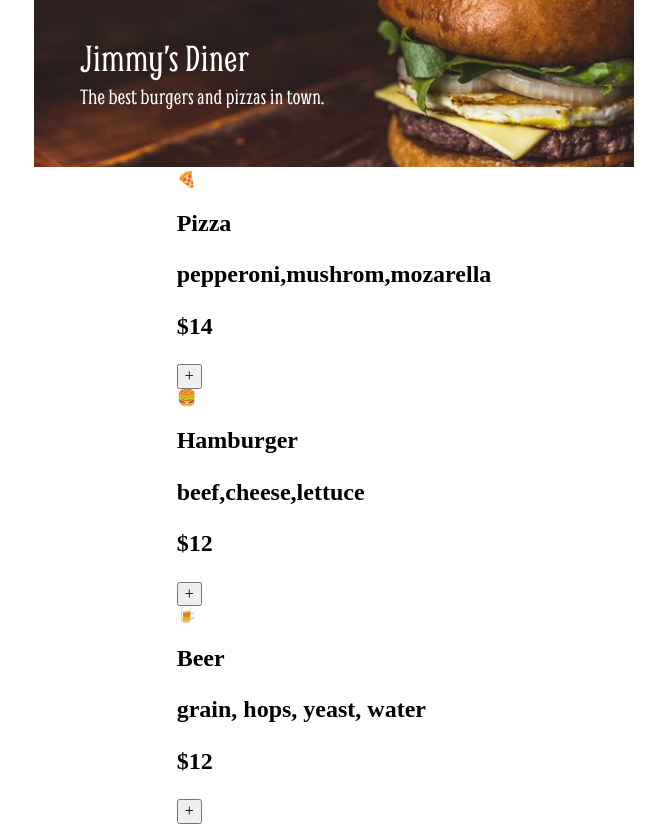
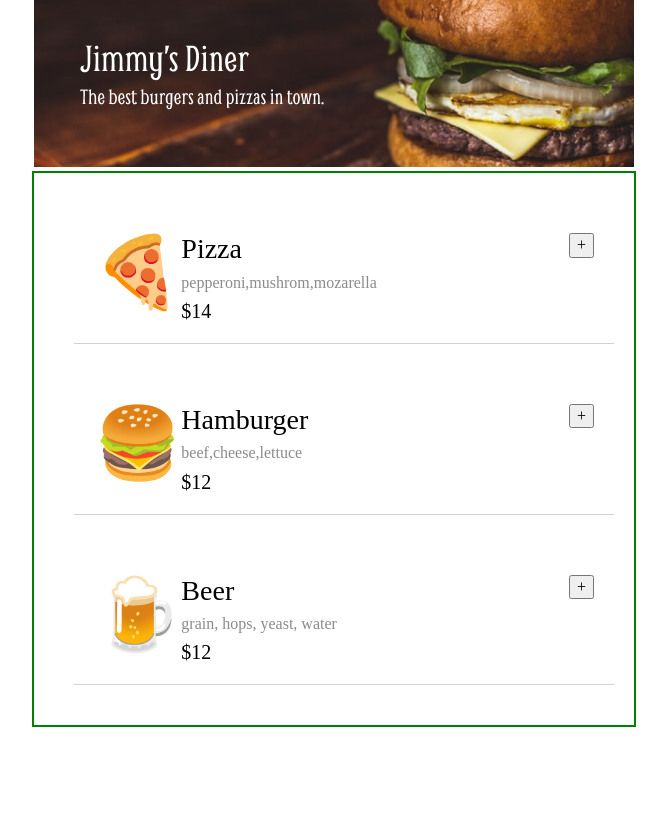
Before and after one commit to brianbud/restaurant-ordering-app, a website built with Vite: page index.html in a window 1280 px wide. Shown: the whole page, without its empty margins (306-973 px from the left). After the commit the page ends 800 px from the top, so only its background shows below. Built offline with nearby package versions, Linux system fonts and the light colour scheme.

Commit message:
info layout

```diff
--- a/index.css
+++ b/index.css
@@ -7,3 +7,46 @@ main {
     flex-direction: column;
     align-items: center;
 }
+
+section {
+    max-width: 600px;
+    border: 2px solid green;
+}
+
+.menu {
+    width: 500px;
+    display: flex;
+    justify-content: space-between;
+    align-items: flex-start;
+    margin: 40px;
+    padding: 20px;
+    border-bottom: 1px solid #D2D2D2;
+}
+
+.emoji {
+    font-size: 70px;
+}
+
+.info {
+    display: flex;
+    flex-direction: column;
+    gap: 8px;
+    margin-right: auto;
+}
+
+.info > p {
+    margin: 0;
+}
+
+.item-name {
+    font-size: 28px;
+}
+
+.ingredients {
+    color: #8B8B8B;
+    font-size: 16px;
+}
+
+.price {
+    font-size: 20px;
+}
--- a/index.html
+++ b/index.html
@@ -15,7 +15,7 @@
     <main>
       <header>
         <img
-          src="header.png"
+          src="./images/header.png"
           alt="Jimmys Diner, the best burgers and pizza in town next to a juicy burger"
         />
       </header>
--- a/index.js
+++ b/index.js
@@ -4,14 +4,14 @@ function getFeedHtml() {
   let feedHtml = "";
 
   menuArray.forEach(function (menu) {
-    feedHtml += `<div>
+    feedHtml += `<div class="menu">
         <div>
-            ${menu.emoji}
+            <div class="emoji">${menu.emoji}</div>
         </div>
-        <div>
-            <h2>${menu.name}<h2>
-            <p>${menu.ingredients}</p>
-            <p>$${menu.price}</p>
+        <div class="info">
+            <p class= "item-name">${menu.name}</p>
+            <p class= "ingredients">${menu.ingredients}</p>
+            <p class= "price">$${menu.price}</p>
         </div>
         <div>
             <button>+</button>
```
Also changed, not shown: images/header.png (renamed from header.png), images/progress1.png (added), images/progress2.png (added), images/progress3.png (added).
